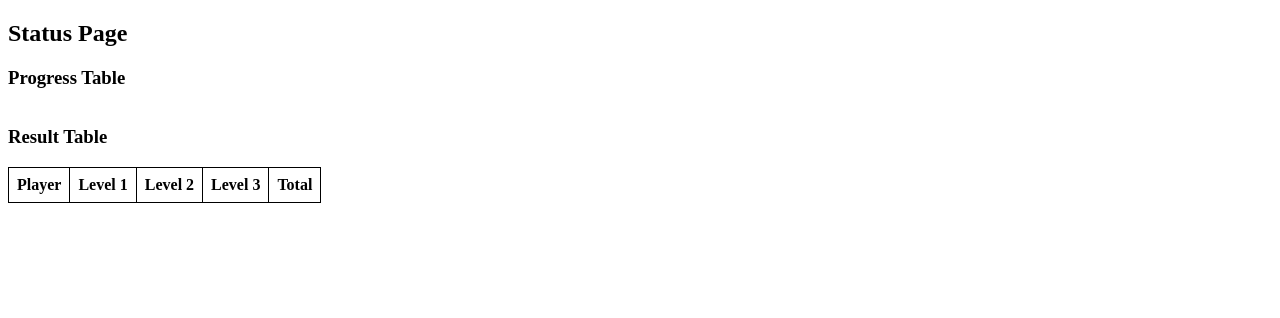
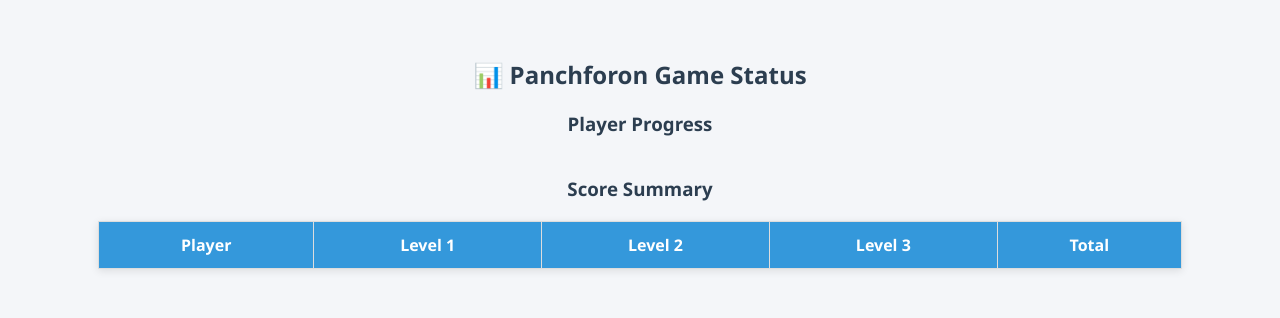
Before and after one commit to atikeee/AllGames, a Flask app: page /panchforon/status in a window 1280 px wide. Shown: the top 318 px of the page. Run offline with Flask 3, Linux system fonts and the light colour scheme; lists and menus that the app fills with data are empty; some libraries are stand-ins or nearby versions.

Commit message:
fixing few bugs on panchforon

```diff
--- a/buzzer_app/routes.py
+++ b/buzzer_app/routes.py
@@ -378,7 +378,7 @@ def configure_routes(app,socketio):
         return render_template("set_password.html")
     @app.route("/panchforon/namelist", methods=["GET", "POST"])
     def panchforon_namelist():
-        global pf_players, pf_deck
+        global pf_players, pf_deck,pf_level,pf_score
         pf_words_file = 'pf_words.txt'
 
         message = ""
@@ -404,6 +404,8 @@ def configure_routes(app,socketio):
             elif action == "start":
                 try:
                     pf_level=1
+                    for player in pf_players:
+                        pf_score[player] = [0,0,0]
                     with open(pf_words_file , encoding="utf-8") as f:
                         words = [line.strip() for line in f if line.strip()]
                     pf_deck = random.sample(words, len(pf_players) * 3)  # example multiplier
@@ -420,7 +422,10 @@ def configure_routes(app,socketio):
 
         if(pf_level>3):
             return redirect(url_for('panchforon_status'))
+        print("pfdeck",pf_deck)
+        print("pfcard",pf_cards)
         timer_value = pf_timer[pf_level-1]
+
         return render_template("play.html",
                            pf_level=pf_level,
                            pf_players=pf_players,
--- a/buzzer_app/templates/status.html
+++ b/buzzer_app/templates/status.html
@@ -4,16 +4,64 @@
     <title>Status</title>
     <script src="https://cdn.socket.io/4.0.0/socket.io.min.js"></script>
     <style>
-        table, th, td {
-            border: 1px solid black; border-collapse: collapse;
-            padding: 8px;
+        body {
+            font-family: 'Segoe UI', sans-serif;
+            padding: 30px;
+            background-color: #f4f6f9;
+        }
+
+        h2, h3 {
+            text-align: center;
+            color: #2c3e50;
+        }
+
+        table {
+            width: 90%;
+            margin: 20px auto;
+            border-collapse: collapse;
+            background-color: white;
+            box-shadow: 0 2px 8px rgba(0,0,0,0.1);
+        }
+
+        th, td {
+            border: 1px solid #ddd;
+            padding: 12px;
+            text-align: center;
+            font-size: 1rem;
+        }
+
+        th {
+            background-color: #3498db;
+            color: white;
+        }
+
+        tbody tr:nth-child(even) {
+            background-color: #f9f9f9;
+        }
+
+        tbody tr:hover {
+            background-color: #eef2f7;
+        }
+
+        td:first-child {
+            font-weight: bold;
+            color: #34495e;
+        }
+
+        td:last-child {
+            font-weight: bold;
+            background-color: #ecf0f1;
+        }
+
+        #progressTable th {
+            background-color: #2ecc71;
         }
     </style>
 </head>
 <body>
-    <h2>Status Page</h2>
+    <h2>📊 Panchforon Game Status</h2>
 
-    <h3>Progress Table</h3>
+    <h3>Player Progress</h3>
     <table id="progressTable">
         <thead>
             <tr>
@@ -33,7 +81,7 @@
         </tbody>
     </table>
 
-    <h3>Result Table</h3>
+    <h3>Score Summary</h3>
     <table>
         <thead>
             <tr>
@@ -58,12 +106,8 @@
 
     <script>
         const socket = io();
-        socket.on("update_progress", () => {
-            location.reload();
-        });
-        socket.on("update_result", () => {
-            location.reload();
-        });
+        socket.on("update_progress", () => location.reload());
+        socket.on("update_result", () => location.reload());
     </script>
 </body>
 </html>
```
Also changed, not shown: buzzer_app/templates/play.html (+7 -7 lines).
